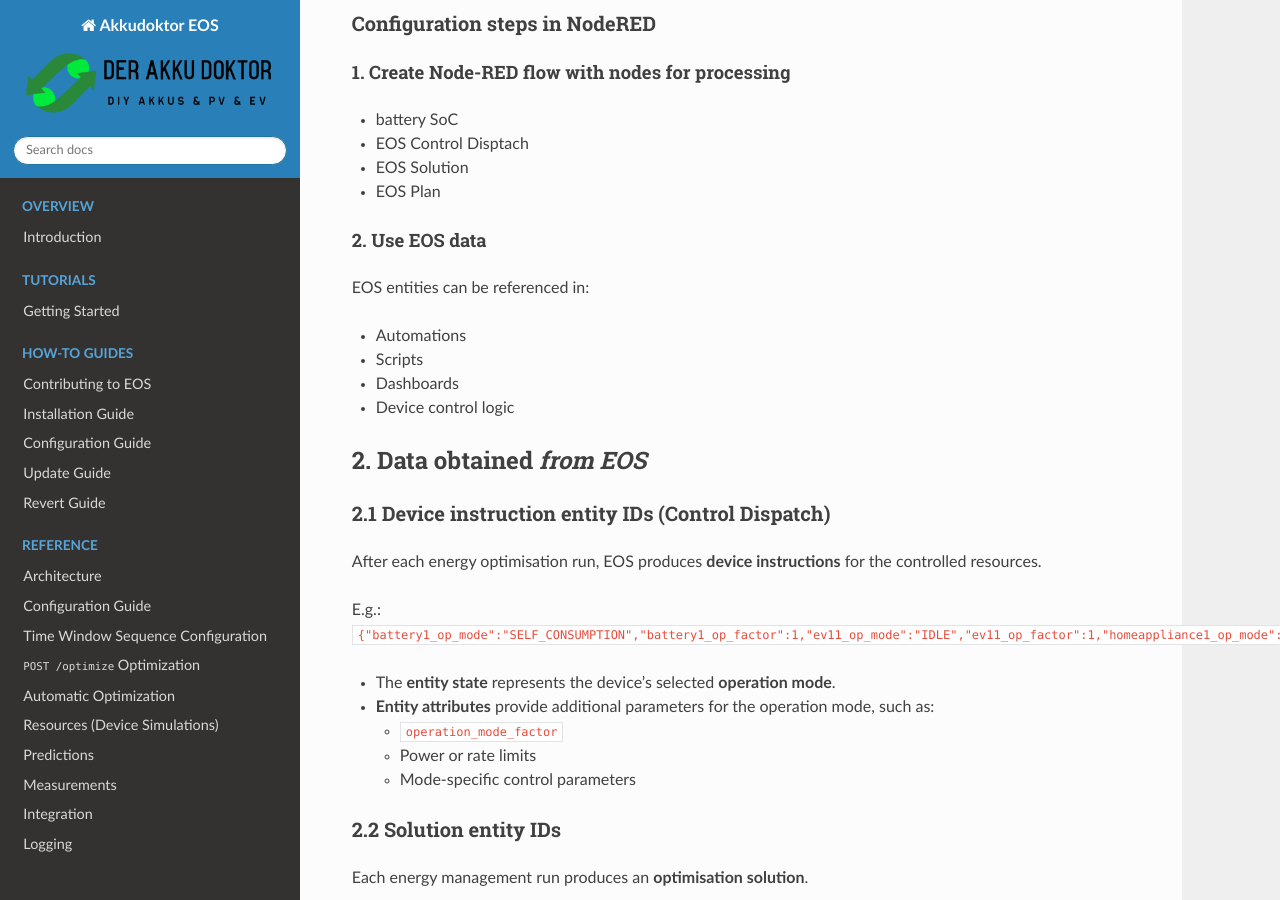
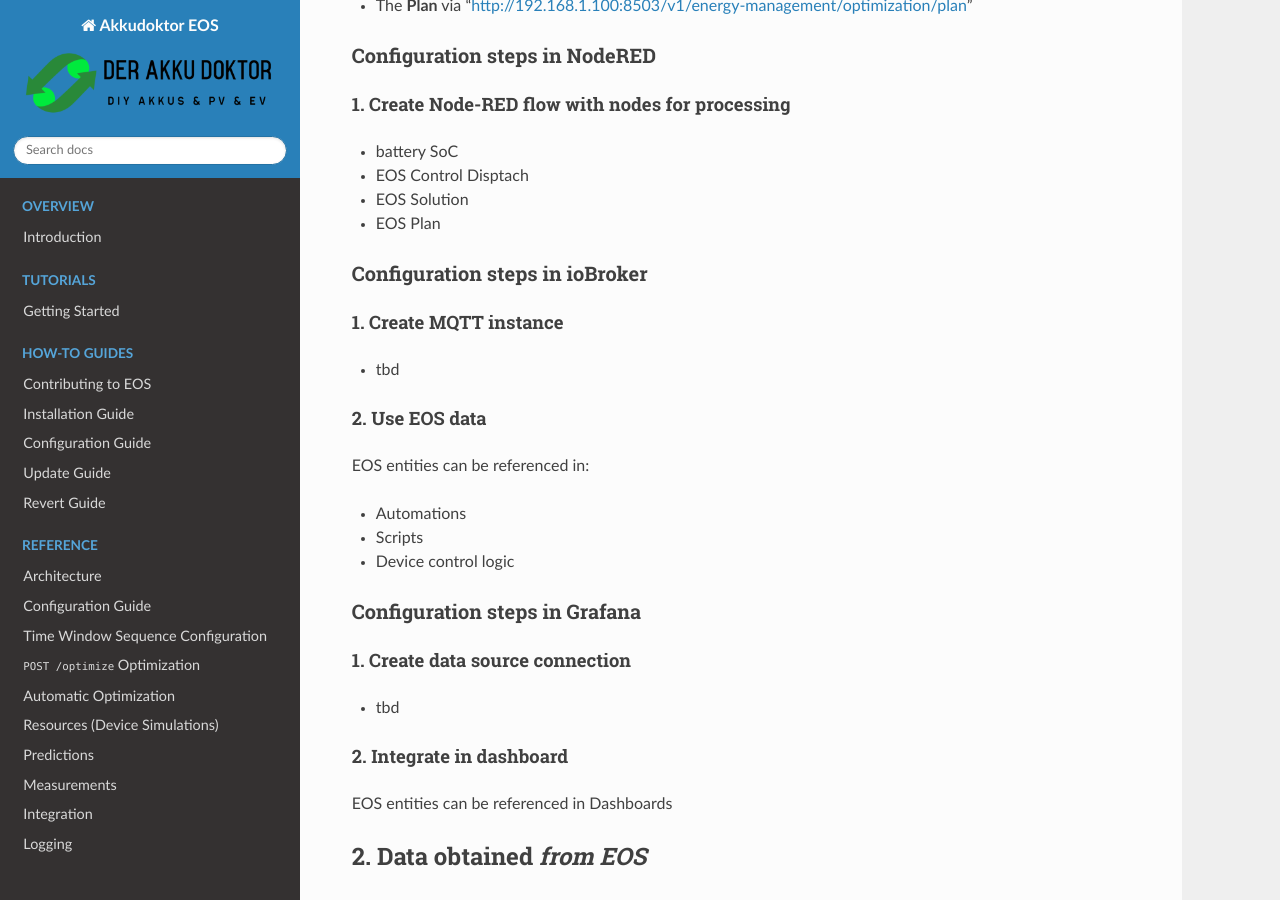
Before and after one commit to Akkudoktor-EOS/EOS, a Sphinx documentation site: the page built from docs/akkudoktoreos/adapter/adapternodered.md, in a window 1280 px wide and 900 px high, scrolled down 1458 px. Built offline with Sphinx 7.4.7 and the Read the Docs theme 3.1.0, drawn with Linux system fonts in a browser that asks for light colours; some of the changed text lies outside the part shown.

Commit message:
Enhance documentation for EOS integration with Grafana
Updated documentation to include Grafana in data exchange section and added configuration steps for ioBroker and Grafana.

```diff
--- a/docs/akkudoktoreos/adapter/adapternodered.md
+++ b/docs/akkudoktoreos/adapter/adapternodered.md
@@ -16,7 +16,7 @@
 while keeping EOS **device simulations and optimisation
 logic decoupled from other implementations**.
 
-## 1. Exchanging data between EOS and e.g. ioBroker via Node-RED
+## 1. Exchanging data between EOS and e.g. ioBroker & Grafana via Node-RED
 
 ### Basic concept
 
@@ -63,14 +63,29 @@
 * EOS Solution
 * EOS Plan
 
+### Configuration steps in ioBroker
+
+#### 1. Create MQTT instance
+
+* tbd
+
 #### 2. Use EOS data
 
 EOS entities can be referenced in:
 
 * Automations
 * Scripts
-* Dashboards
 * Device control logic
+
+### Configuration steps in Grafana
+
+#### 1. Create data source connection
+
+* tbd
+
+#### 2. Integrate in dashboard
+
+EOS entities can be referenced in Dashboards
 
 
 ## 2. Data obtained *from EOS*
```
